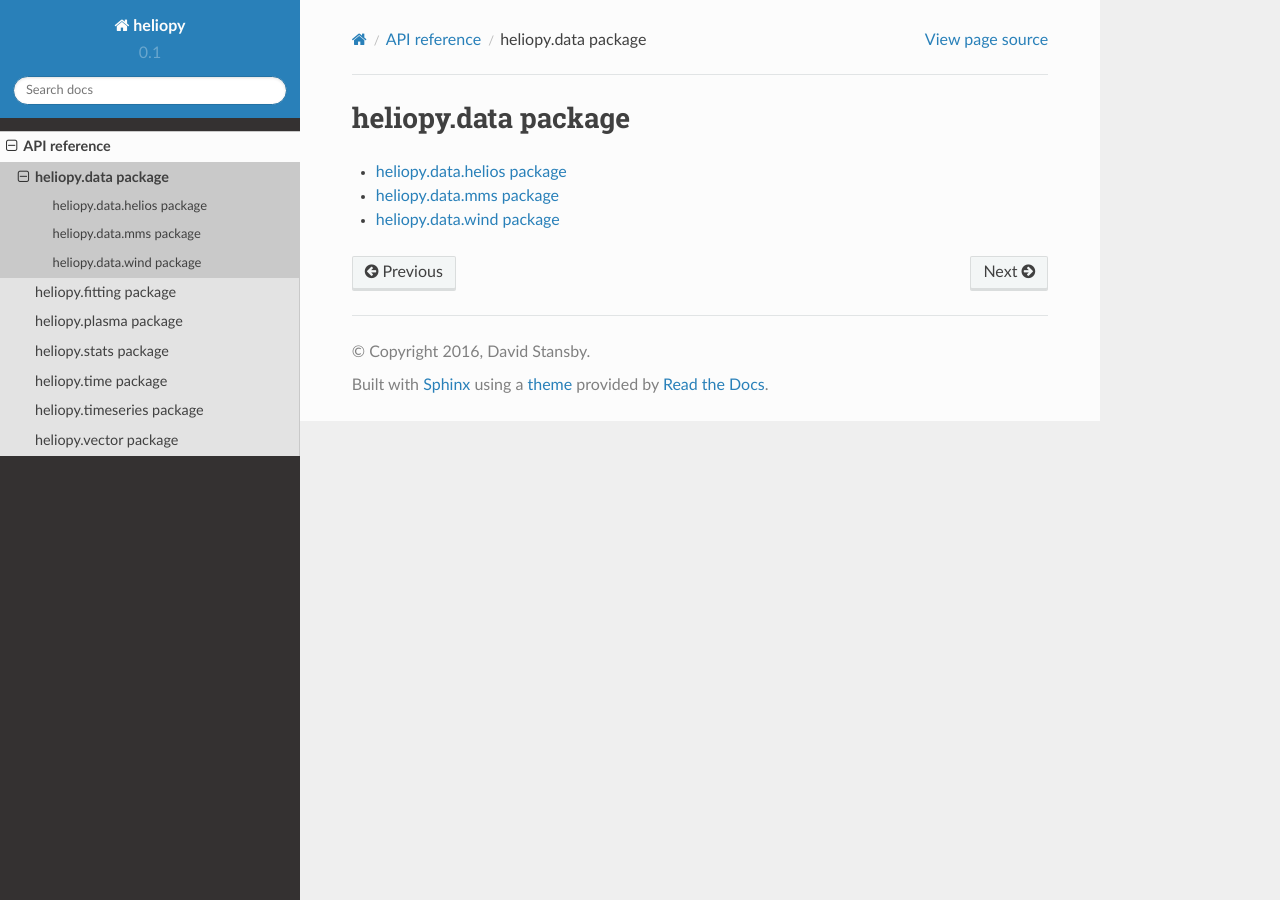
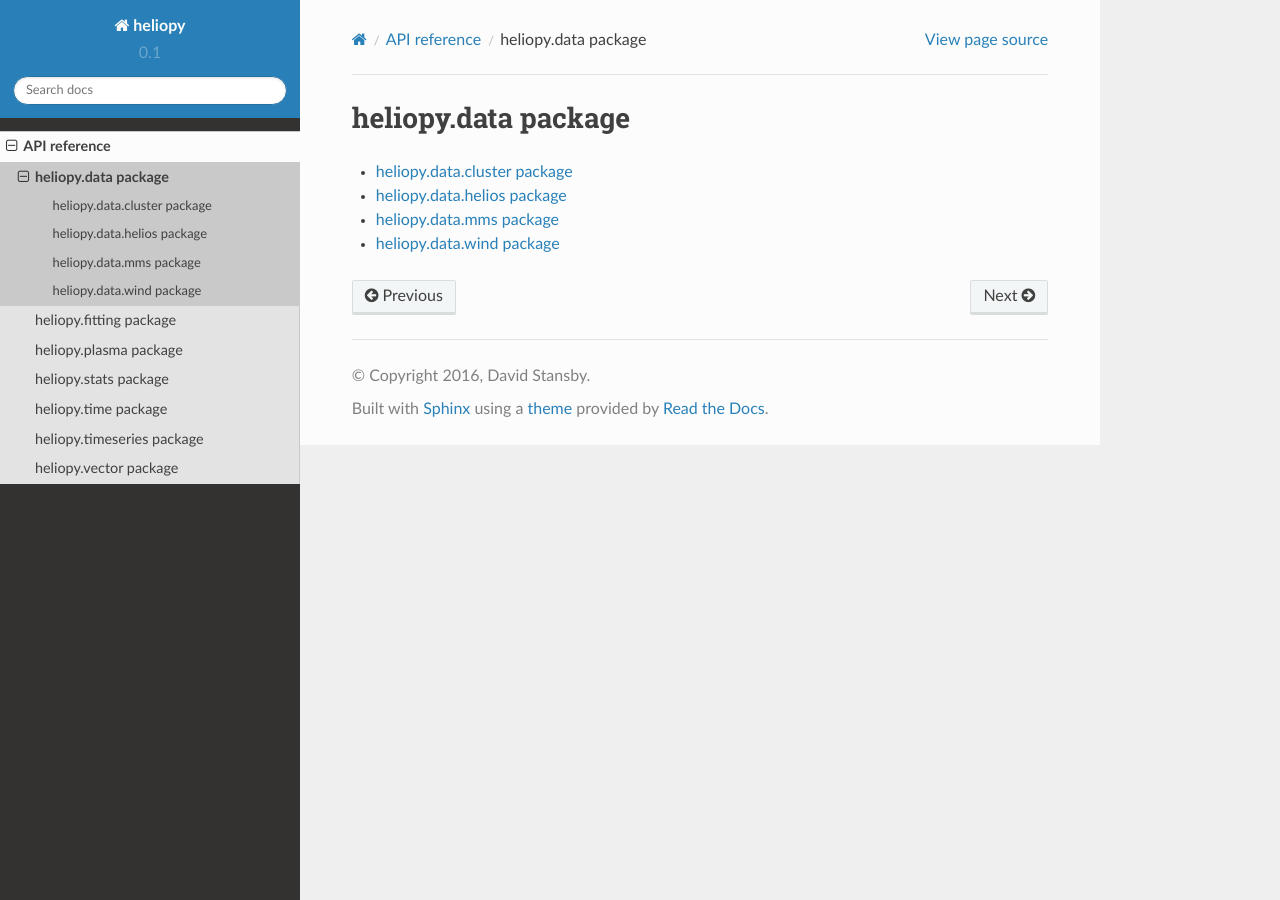
Before and after one commit to heliopython/heliopy, a Sphinx documentation site: the page built from doc/source/code_ref/data.rst, in a window 1280 px wide. Built offline with Sphinx 7.4.7 and the Read the Docs theme 2.0.0, drawn with Linux system fonts in a browser that asks for light colours.

Commit message:
Add cluster documentation

```diff
--- a/doc/source/code_ref/data.rst
+++ b/doc/source/code_ref/data.rst
@@ -4,6 +4,7 @@ heliopy.data package
 .. toctree::
    :maxdepth: 2
 
+   data/cluster
    data/helios
    data/mms
    data/wind
--- /dev/null
+++ b/doc/source/code_ref/data/cluster.rst
@@ -0,0 +1,5 @@
+heliopy.data.cluster package
+----------------------------
+
+.. automodule:: heliopy.data.cluster
+   :members:
```
Also changed, not shown: 1 other file.
